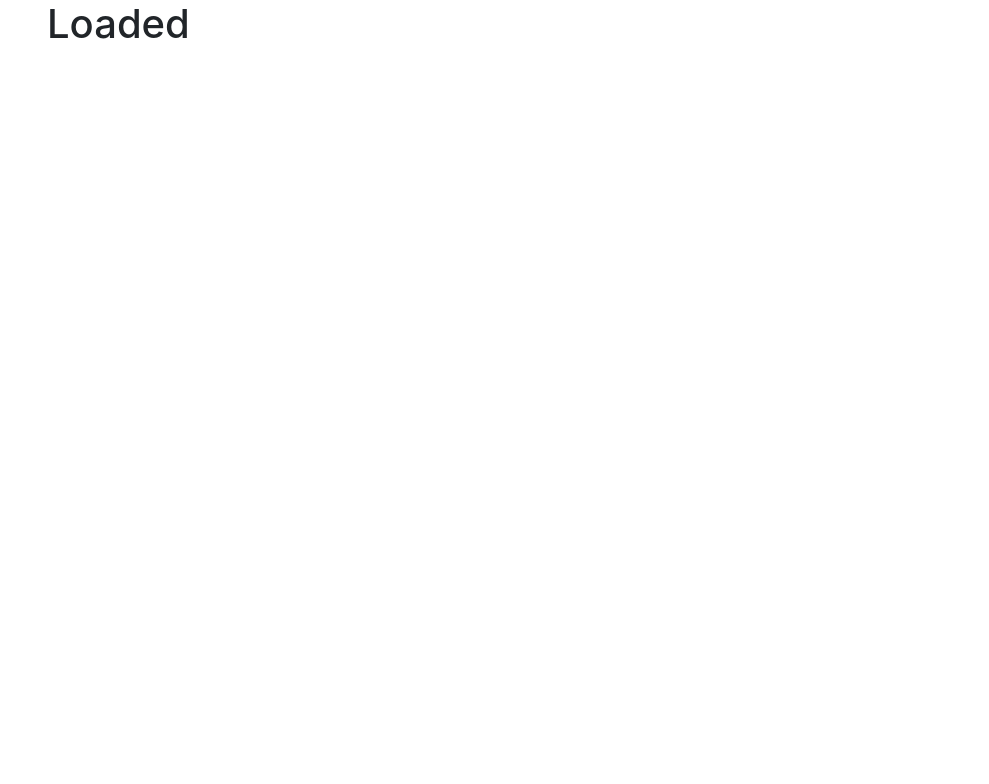
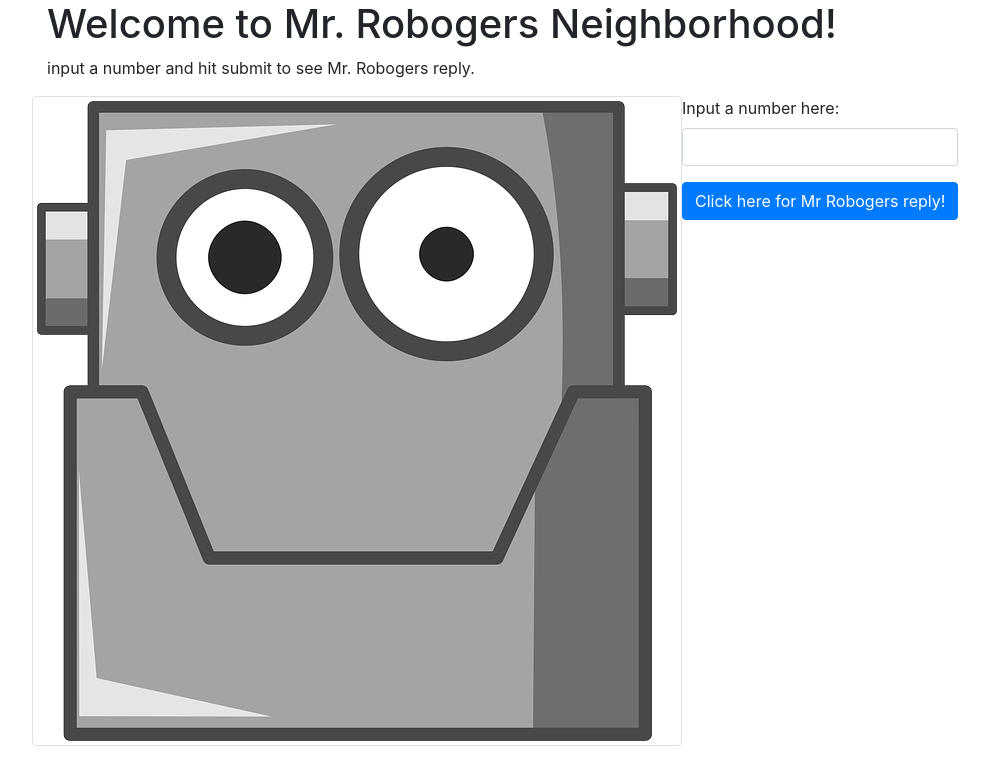
Before and after one commit to Patrick-Dolan/mr-robogers-neighborhood, a plain HTML site: page index.html in a window 1280 px wide. Shown: the whole page, without its empty margins (38-1027 px from the left). Drawn offline with Linux system fonts and the light colour scheme.

Commit message:
add basic form to take in user input number, a picture of a robot, and a brief explanation of what to do

```diff
--- a/index.html
+++ b/index.html
@@ -5,10 +5,26 @@
   <link href="css/styles.css" rel="stylesheet" type="text/css">
   <script src="js/jquery-3.6.0.js"></script>
   <script src="js/scripts.js"></script>
+  <title>Mr. Robogers Neighborhood</title>
 </head>
 <body>
   <div class="container">
-    <h1>Loaded</h1>
+    <h1>Welcome to Mr. Robogers Neighborhood!</h1>
+    <p>input a number and hit submit to see Mr. Robogers reply.</p>
+    <div class="row">
+      <div class="col-xs-3">
+        <img class="img-thumbnail" src="img/robot.png" alt="A picture of a robot.">
+      </div>
+      <div class="col-xs-9">
+        <form id="roboForm">
+          <div class="form-group">
+            <label for="userNumber">Input a number here:</label>
+            <input id="userNumber" class="form-control" type="text">
+          </div>
+          <button type="submit" class="btn btn-primary btn-block">Click here for Mr Robogers reply!</button>
+        </form>
+      </div>
+    </div>
   </div>
 </body>
 </html>
```
